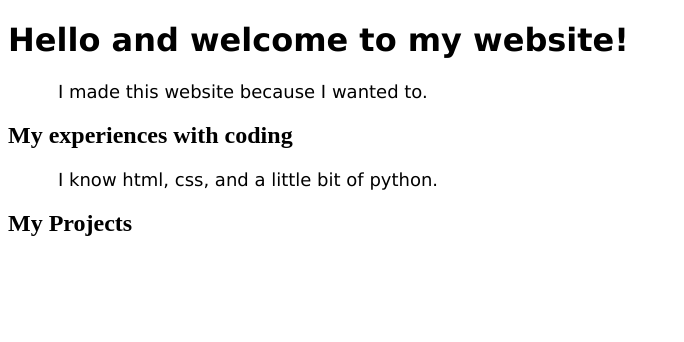
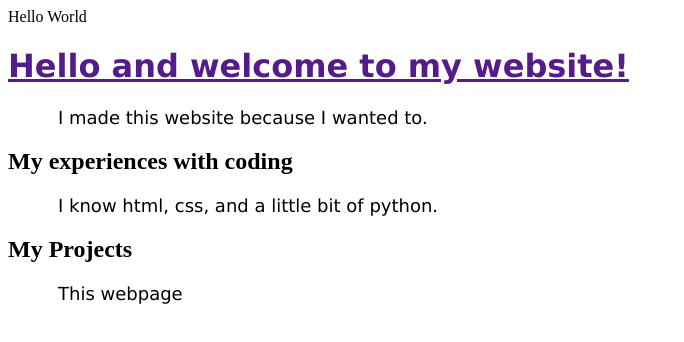
Before and after one commit to GreatPurpleMartin/My-Website, a plain HTML site: page martinsWebsite.html in a window 1280 px wide. Shown: the whole page, without its empty margins (0-684 px from the left). Drawn offline with Linux system fonts and the light colour scheme.

Commit message:
Update martinsWebsite.html

```diff
--- a/martinsWebsite.html
+++ b/martinsWebsite.html
@@ -1,3 +1,4 @@
+Hello World
 <!DOCTYPE html>
  <head>
   <title>Martin's Website</title>
@@ -5,7 +6,7 @@
  </head>
  <body>
    <div class="home">
-    <h1>Hello and welcome to my website!</h1>
+    <h1><a href="">Hello and welcome to my website!</a></h1>
     <p>
       I made this website because I wanted to.
     </p>
@@ -19,7 +20,7 @@
    <div class="Projects">
     <h2>My Projects</h2>
     <p>
-      <a href=""></a>
+      <a name="top">This webpage</a>
     </p>
    </div>
  </body>
```
